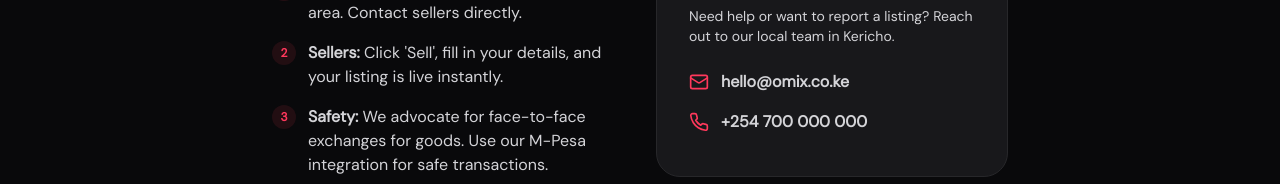
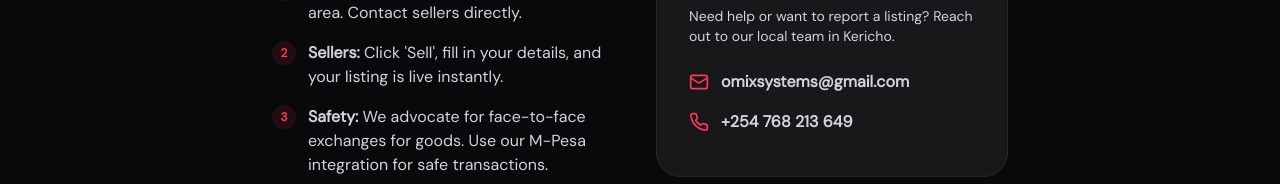
Before and after one commit to oliver4441/stor1, a React (Vite) app: page /about in a window 1280 px wide. Shown: the part 469-653 px from the top of the page. Built offline with nearby package versions, Linux system fonts and the light colour scheme.

Commit message:
fix: update contact info to omixsystems@gmail.com and +254 768 213 649

```diff
--- a/src/pages/About.jsx
+++ b/src/pages/About.jsx
@@ -40,11 +40,11 @@ function About() {
             <div className="space-y-4">
               <div className="flex items-center gap-3">
                 <Mail className="w-5 h-5 text-[#ff385c]" />
-                <a href="mailto:hello@omix.co.ke" className="font-bold hover:underline">hello@omix.co.ke</a>
+                <a href="mailto:omixsystems@gmail.com" className="font-bold hover:underline">omixsystems@gmail.com</a>
               </div>
               <div className="flex items-center gap-3">
                 <Phone className="w-5 h-5 text-[#ff385c]" />
-                <span className="font-bold">+254 700 000 000</span>
+                <a href="tel:+254768213649" className="font-bold hover:underline">+254 768 213 649</a>
               </div>
             </div>
           </div>
```
